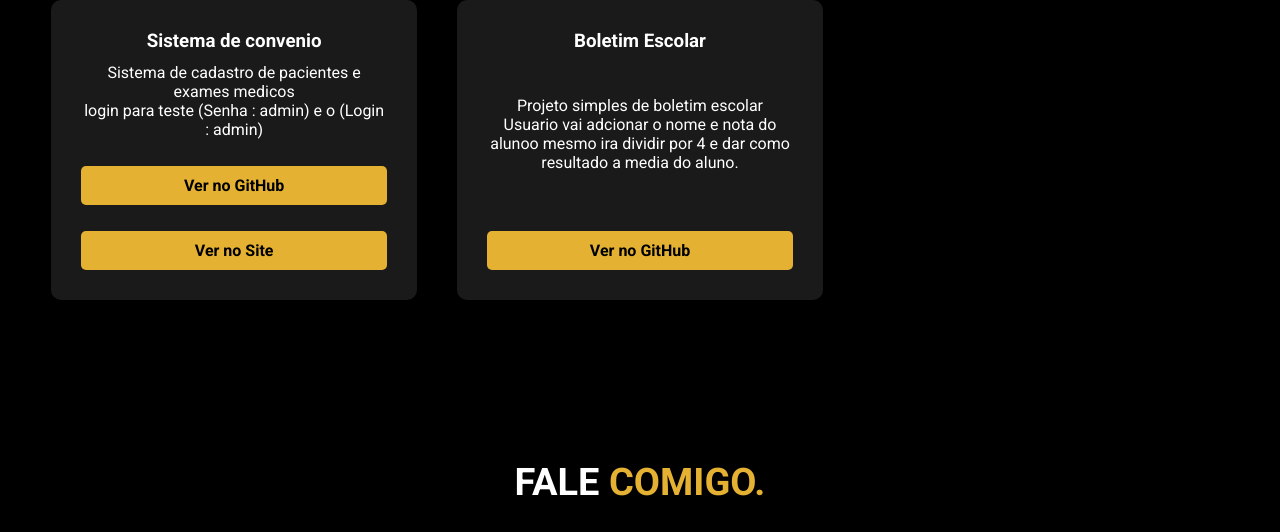
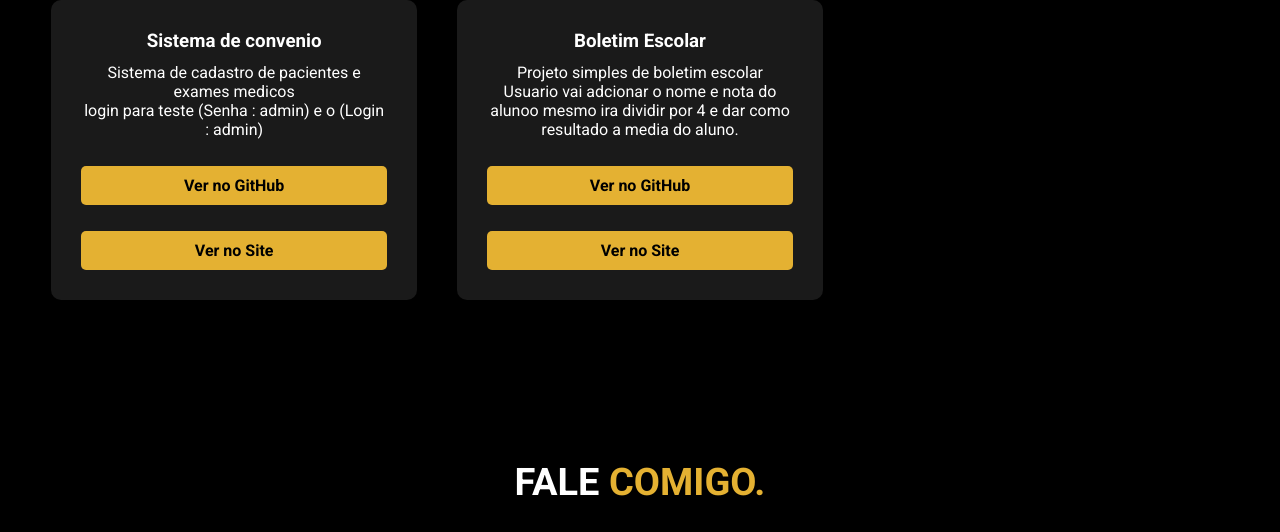
Before and after one commit to CarvalhoSystems/portfolio, a plain HTML site: page index.html in a window 1280 px wide. Shown: the part 2555-3087 px from the top of the page. Drawn offline with nearby package versions, Linux system fonts and the light colour scheme.

Commit message:
add
add boletim escolar

```diff
--- a/index.html
+++ b/index.html
@@ -145,6 +145,7 @@
                     <h3>Boletim Escolar</h3>
                     <p>Projeto simples de boletim escolar<br>Usuario vai adcionar o nome e nota do alunoo mesmo ira dividir por 4 e dar como resultado a media do aluno.</p>
                     <a href="https://github.com/CarvalhoSystems/Boletim-Escolar" target="_blank">Ver no GitHub</a>
+                    <a href="https://CarvalhoSystems.github.io/Boletim-Escolar/" target="_blank">Ver no Site</a>
                 </div>
         </div>
     </section>
```
